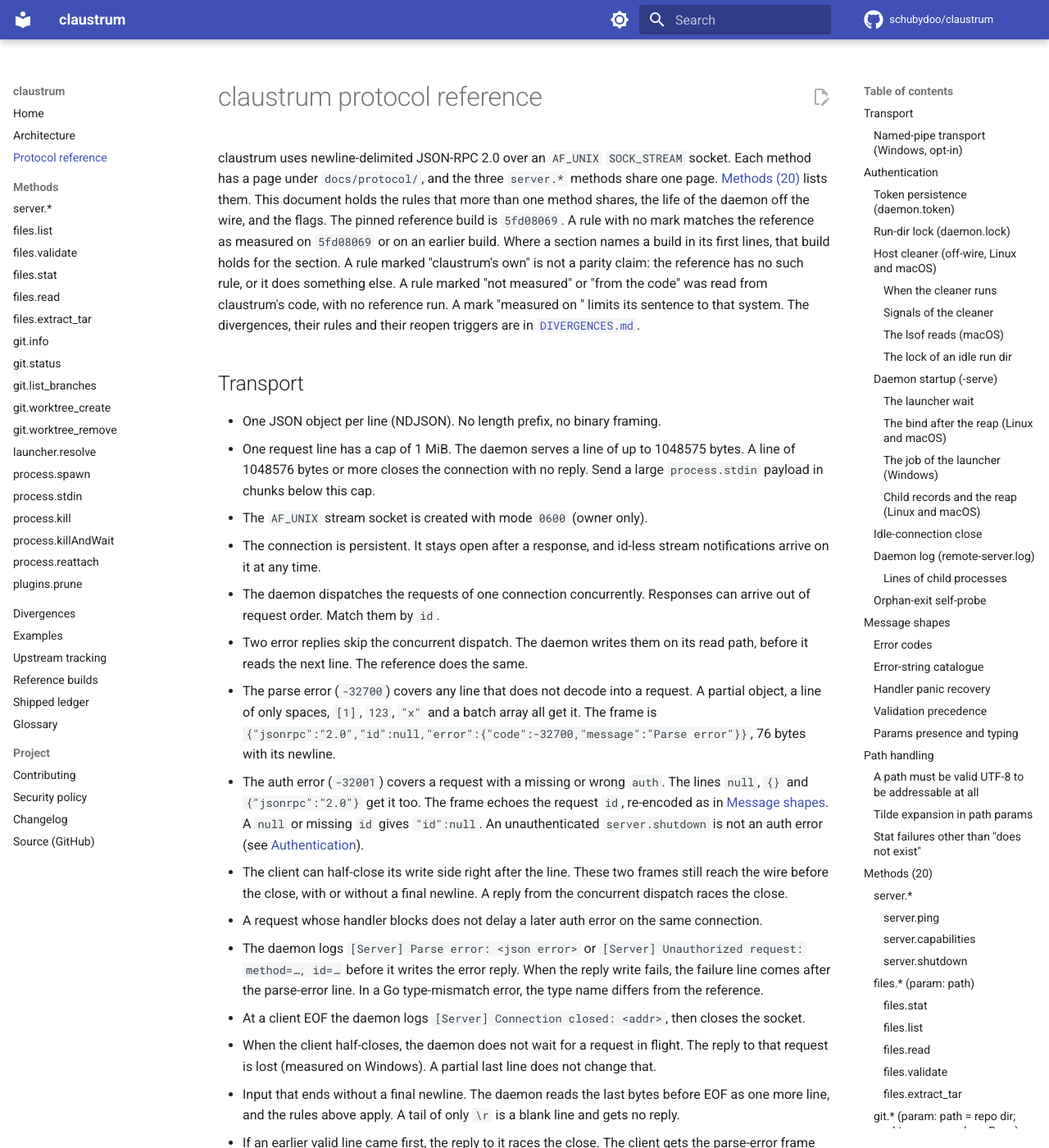
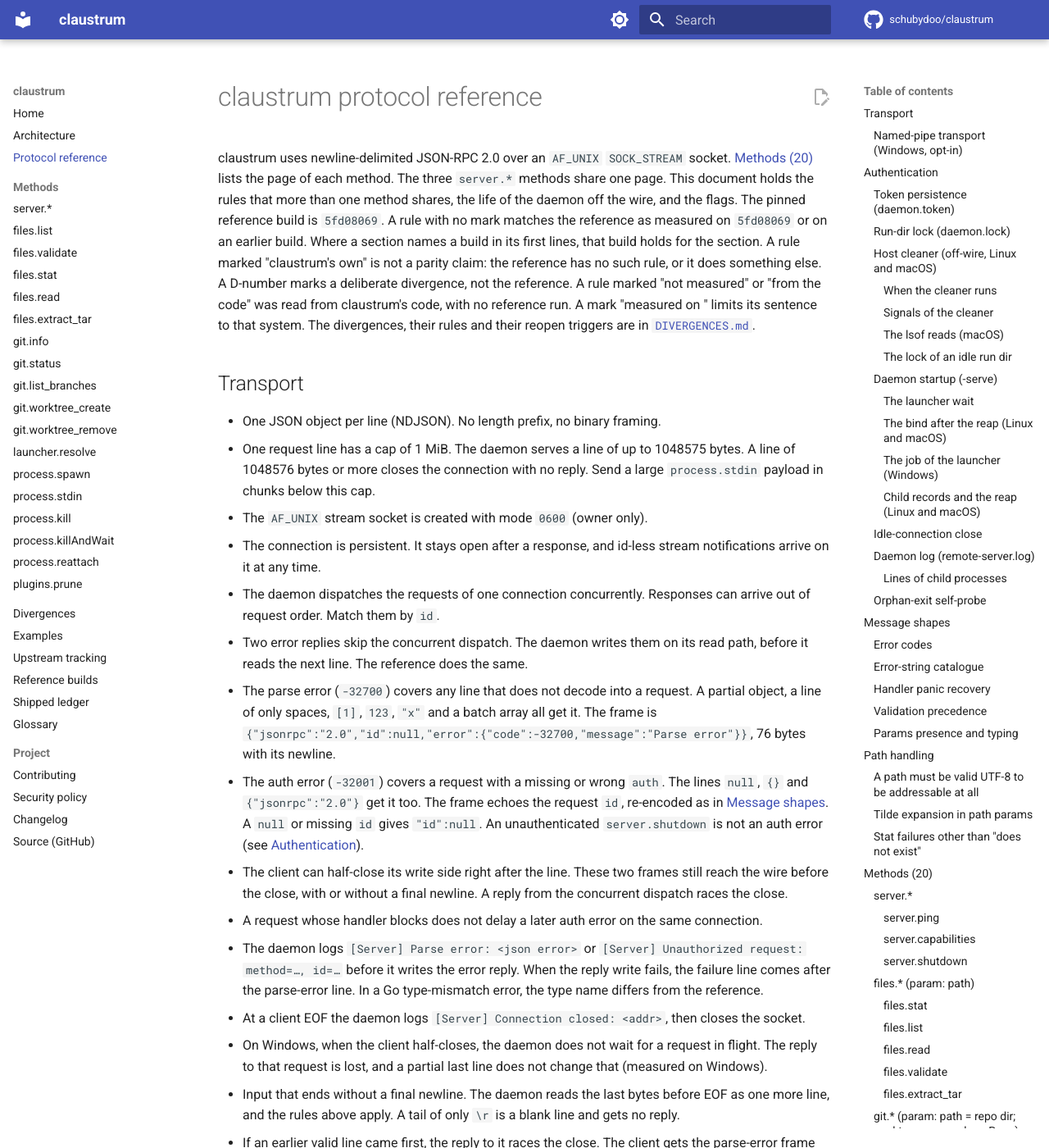
Before and after one commit to schubydoo/claustrum, an MkDocs documentation site: the page built from docs/PROTOCOL.md, in a window 1280 px wide and 1400 px high. Shown: the whole window at 82% size. Built offline with MkDocs 1.6.1 and Material for MkDocs 9.7.7, drawn with Linux system fonts in a browser that asks for light colours; comment, search, counter and statistics services are not loaded; some of the changed text lies outside the part shown.

Commit message:
docs: add the D-number mark and scope the half-close and tail rules to Windows
Co-Authored-By: Claude Opus 5.5 <noreply@anthropic.com>

```diff
--- a/docs/PROTOCOL.md
+++ b/docs/PROTOCOL.md
@@ -1,17 +1,18 @@
 # claustrum protocol reference
 
 claustrum uses newline-delimited JSON-RPC 2.0 over an `AF_UNIX`
-`SOCK_STREAM` socket. Each method has a page under `docs/protocol/`, and the three
-`server.*` methods share one page. [Methods (20)](#methods-20) lists them. This
+`SOCK_STREAM` socket. [Methods (20)](#methods-20) lists the page of each method.
+The three `server.*` methods share one page. This
 document holds the rules that more than one method shares, the life of the daemon
 off the wire, and the flags. The pinned reference build is `5fd08069`. A rule with
 no mark matches the reference as measured on `5fd08069` or on an earlier build.
 Where a section names a build in its first lines, that build holds for the
 section. A rule marked "claustrum's own" is not a parity claim: the reference has
-no such rule, or it does something else. A rule marked "not measured" or "from
-the code" was read from claustrum's code, with no reference run. A mark
-"measured on <system>" limits its sentence to that system. The divergences, their rules and their reopen triggers are
-in [`DIVERGENCES.md`](DIVERGENCES.md).
+no such rule, or it does something else. A D-number marks a deliberate
+divergence, not the reference. A rule marked "not measured" or "from the code"
+was read from claustrum's code, with no reference run. A mark "measured on
+<system>" limits its sentence to that system. The divergences, their rules and
+their reopen triggers are in [`DIVERGENCES.md`](DIVERGENCES.md).
 
 ## Transport
 
@@ -49,15 +50,15 @@ in [`DIVERGENCES.md`](DIVERGENCES.md).
     the reference.
 - At a client EOF the daemon logs `[Server] Connection closed: <addr>`, then
   closes the socket.
-- When the client half-closes, the daemon does not wait for a request in flight.
-  The reply to that request is lost (measured on Windows). A partial last line
-  does not change that.
+- On Windows, when the client half-closes, the daemon does not wait for a request
+  in flight. The reply to that request is lost, and a partial last line does not
+  change that (measured on Windows).
 - Input that ends without a final newline. The daemon reads the last bytes
   before EOF as one more line, and the rules above apply. A tail of only `\r`
   is a blank line and gets no reply.
   - If an earlier valid line came first, the reply to it races the close. The
-    client gets the parse-error frame for the tail, and it cannot count on the
-    earlier reply.
+    client gets the parse-error frame for the tail (measured on Windows), and it
+    cannot count on the earlier reply.
   - On Windows this case has a timing difference, not parity. The reference
     sends the earlier reply in each measured run and closes later than claustrum.
     claustrum sends that reply in some runs only.
```
